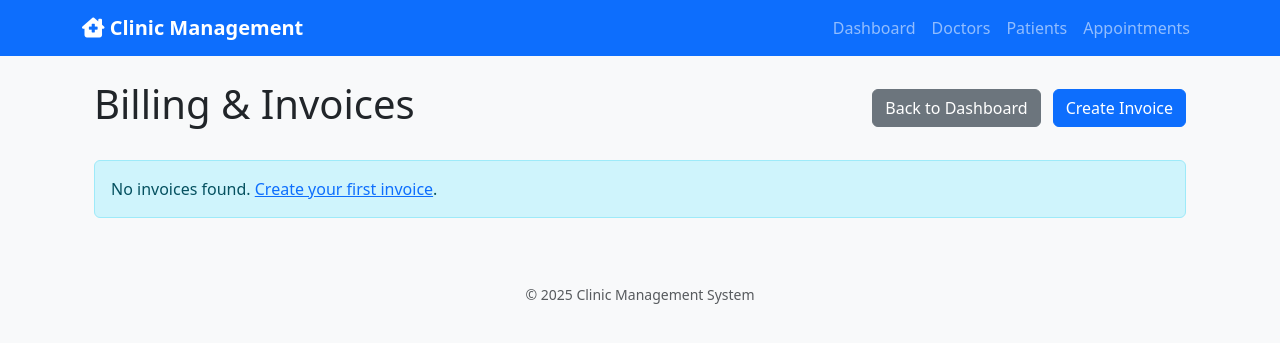
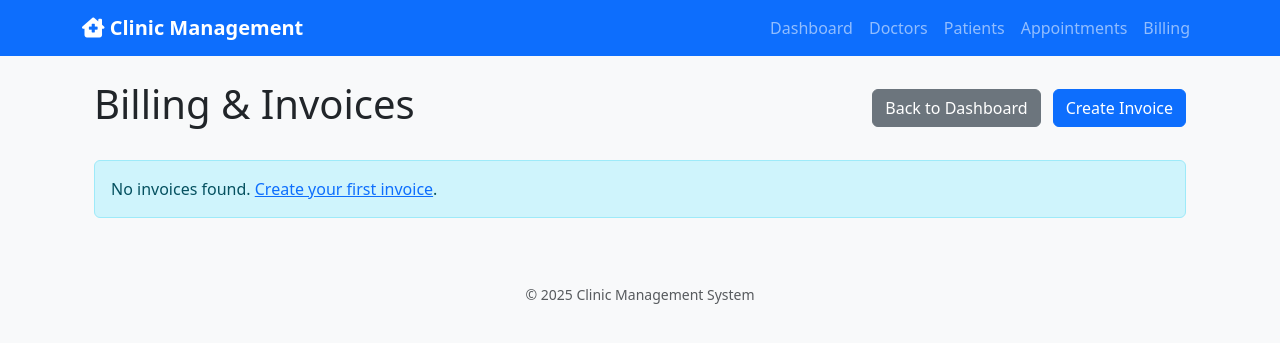
Before and after one commit to jjortons/clinic-appointments, a Django app: page /billing/ in a window 1280 px wide. Shown: the top 343 px of the page. Run offline with Django 5.2, Linux system fonts and the light colour scheme; data that the repository does not hold is empty; parts of the project's set-up code (start-up, migrations or seed data) failed here and were passed over.

Commit message:
Add Billing navigation link to navbar

```diff
--- a/templates/appointments/base.html
+++ b/templates/appointments/base.html
@@ -37,6 +37,9 @@
                     <li class="nav-item">
                         <a class="nav-link" href="{% url 'appointments:appointment_list' %}">Appointments</a>
                     </li>
+                                    <li class="nav-item">
+                    <a class="nav-link" href="{% url 'appointments:billing_list' %}">Billing</a>
+                </li>
                 </ul>
             </div>
         </div>
```
